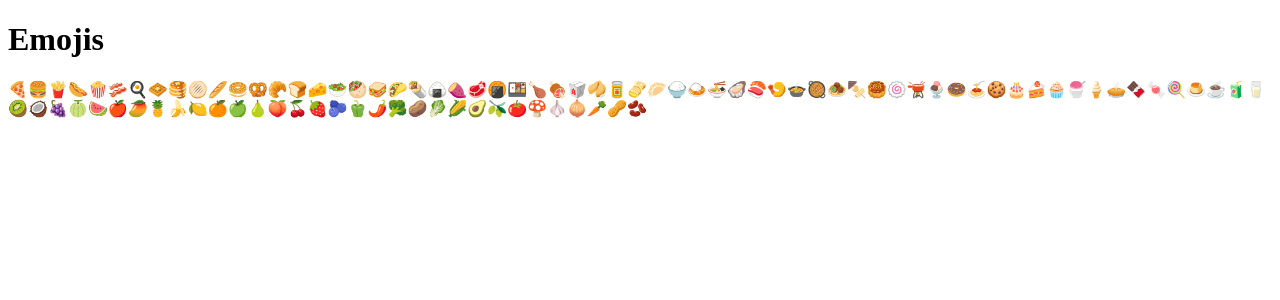
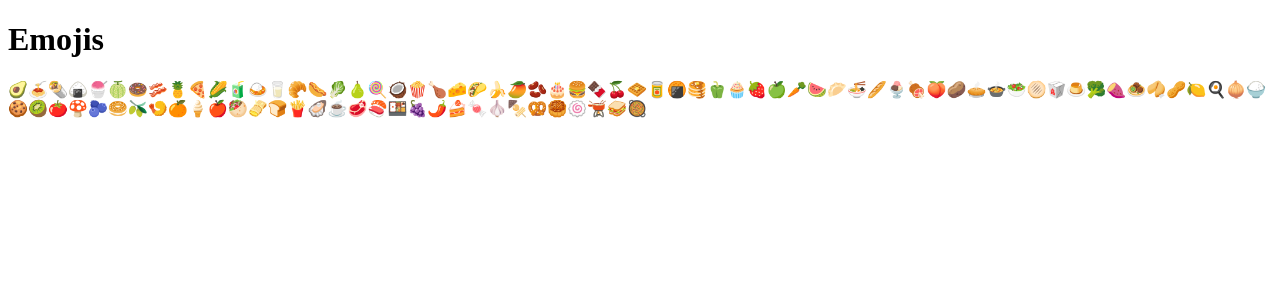
Before and after one commit to kazvee/monkey-duck-game, a React (Create React App) app: page / in a window 1280 px wide. Shown: the top 300 px of the page. Built offline with nearby package versions, Linux system fonts and the light colour scheme.

Commit message:
Amend ShowEmojis to shuffle the emojis before displaying

```diff
--- a/src/components/ShowEmojis.jsx
+++ b/src/components/ShowEmojis.jsx
@@ -1,11 +1,15 @@
 import React from 'react';
+import shuffleArray from '../helpers/shuffleArray';
 
 const ShowEmojis = ({ emojis }) => {
+
+  const shuffledEmojis = shuffleArray([...emojis]);
+
   return (
     <div>
       <h1>Emojis</h1>
       <div className="emoji-container">
-        {emojis.map((emoji, index) => (
+        {shuffledEmojis.map((emoji, index) => (
           <span key={index} className="emoji">
             {emoji}
           </span>
```
